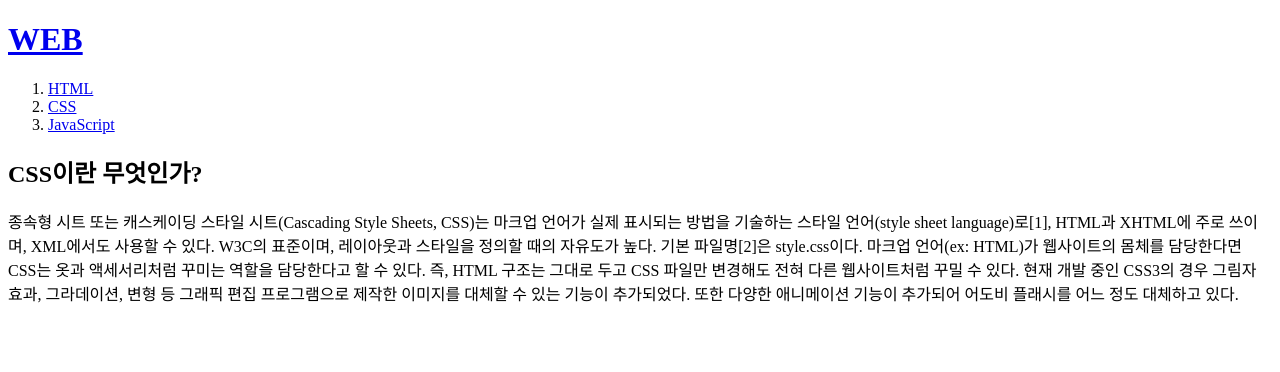
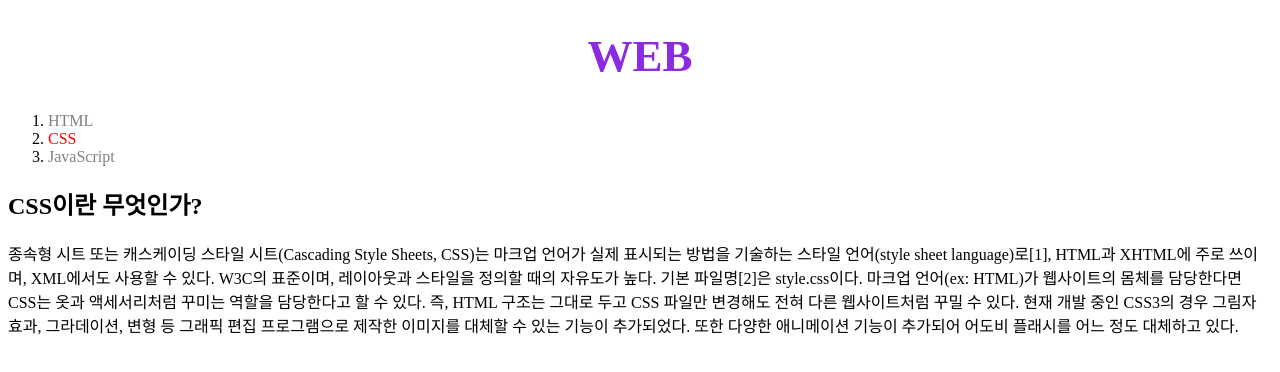
Before and after one commit to kimseonj/web-site, a plain HTML site: page 2.html in a window 1280 px wide. Drawn offline with Linux system fonts and the light colour scheme.

Commit message:
css강의

```diff
--- a/2.html
+++ b/2.html
@@ -3,14 +3,41 @@
 <head>
     <title>WEB1 - html</title>
     <meta charset="utf-8">
+    <!-- css 사용 -->
+    <style>
+        a {
+            color:black;
+            text-decoration: none;
+        }
+        #active {
+            color:red;
+        }
+        .saw {
+            color:gray;
+        }
+        h1 {
+            font-size: 45px;
+
+            text-align: center;
+        }
+    </style>
 </head>
 <body>
-    <h1><a href="index.html">WEB</a></h1>
+    <h1><a href="index.html" style="color:blueviolet;">WEB</a></h1>
     <ol>
-        <li><a href="1.html">HTML</a></li>
-        <li><a href="2.html">CSS</a></li>
-        <li><a href="3.html">JavaScript</a></li>
+        <li><a href="1.html" class="saw">HTML</a></li>
+        <li><a href="2.html" class="saw" id="active">CSS</a></li>
+        <li><a href="3.html" class="saw">JavaScript</a></li>
     </ol>
+
+    <!-- font 태그를 사용했음
+    <h1><a href="index.html"><font color="green">WEB</font></a></h1>
+    <ol>
+        <li><a href="1.html"><font color="red">HTML</font></a></li>
+        <li><a href="2.html"><font color="red">CSS</font></a></li>
+        <li><a href="3.html"><font color="red">JavaScript</font></a></li>
+    </ol>
+    -->
 
     <h2>CSS이란 무엇인가?</h2>
     <p>
```
Also changed, not shown: box.html (added, +29 -0 lines).
